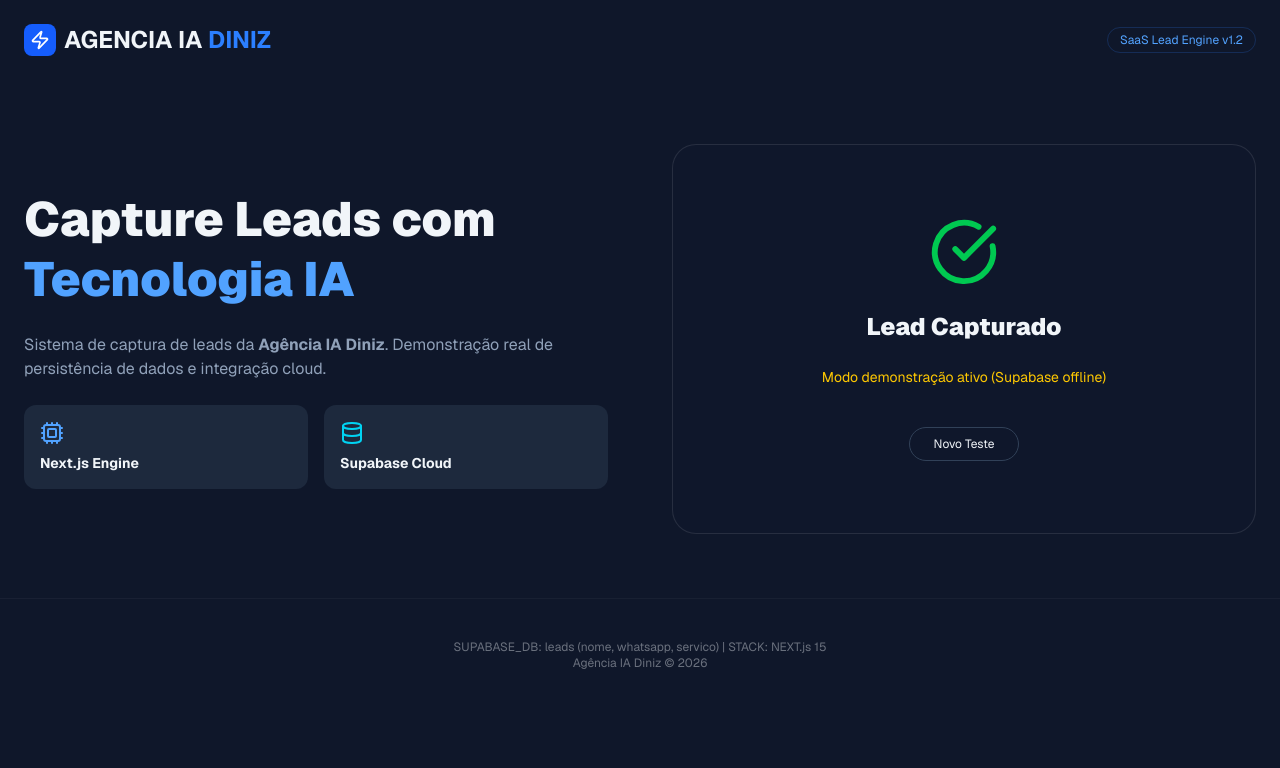
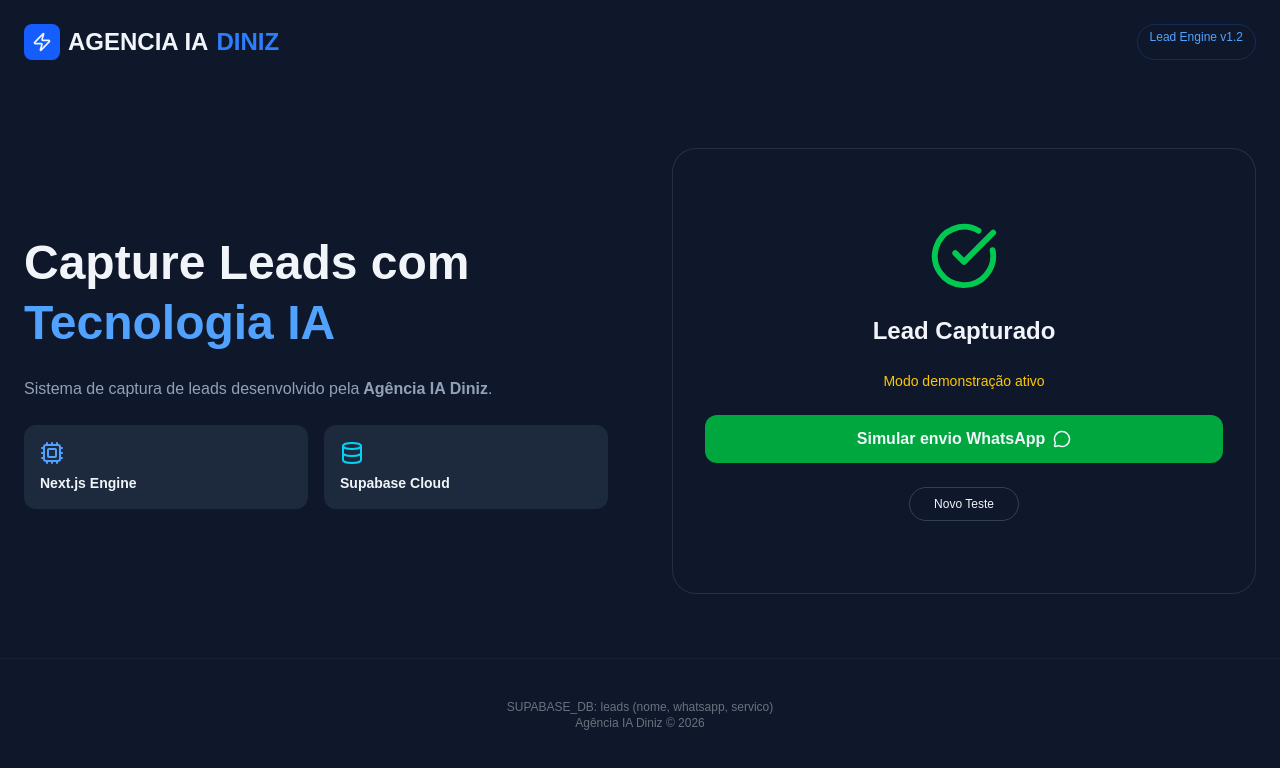
Before and after one commit to dinizdaniel284/agencia-lp-system, a Next.js app: page / in a window 1280 px wide. Both pictures are taken after typing "Sample", "Sample" into the empty fields and a click on the button "Testar Captura". Shown: the top 768 px of the page. Built offline with nearby package versions, Linux system fonts and the light colour scheme; no server answers.

Commit message:
feat: lead capture demo with supabase + whatsapp automation simulation

```diff
--- a/src/app/page.tsx
+++ b/src/app/page.tsx
@@ -2,13 +2,36 @@
 
 import { useState } from 'react'
 import { supabase } from '@/lib/supabase'
-import { CheckCircle, Zap, Database, Cpu, MousePointer2 } from 'lucide-react'
+import {
+  CheckCircle,
+  Zap,
+  Database,
+  Cpu,
+  MousePointer2,
+  MessageCircle
+} from 'lucide-react'
 
 export default function LandingPage() {
 
   const [loading, setLoading] = useState(false)
   const [enviado, setEnviado] = useState(false)
   const [modoDemo, setModoDemo] = useState(false)
+  const [nomeLead, setNomeLead] = useState("")
+
+  function abrirWhatsappDemo(nome: string) {
+
+    const mensagem = encodeURIComponent(
+      `Olá ${nome}, obrigado pelo contato!\n\n` +
+      `Esta é uma demonstração do sistema automático da Agência IA Diniz.\n\n` +
+      `Em produção este lead seria enviado automaticamente para o WhatsApp da empresa.`
+    )
+
+    const numeroFake = "5511999999999"
+
+    const url = `https://wa.me/${numeroFake}?text=${mensagem}`
+
+    window.open(url, "_blank")
+  }
 
   async function handleSubmit(e: React.FormEvent<HTMLFormElement>) {
 
@@ -24,17 +47,17 @@ export default function LandingPage() {
       pagina_id: "MVP_WORKANA_V1"
     }
 
+    setNomeLead(data.nome)
+
     try {
 
       const { error } = await supabase
         .from('leads')
         .insert([data])
 
-      if (error) {
-        throw error
-      }
+      if (error) throw error
 
-      console.log("✅ Lead salvo no Supabase:", data)
+      console.log("Lead salvo no Supabase:", data)
 
       setModoDemo(false)
       setEnviado(true)
@@ -43,20 +66,20 @@ export default function LandingPage() {
 
         alert(
           `🚀 AGENCIA IA DINIZ\n\n` +
-          `Lead registrado com sucesso no banco Supabase!\n\n` +
+          `Lead registrado no banco Supabase!\n\n` +
           `Nome: ${data.nome}\n` +
           `WhatsApp: ${data.whatsapp}\n\n` +
-          `Próxima etapa (produção):\n` +
-          `• Envio automático para CRM\n` +
-          `• Disparo WhatsApp\n` +
-          `• Pipeline de vendas`
+          `Fluxo real:\n` +
+          `• salvar no banco\n` +
+          `• enviar para CRM\n` +
+          `• notificar WhatsApp`
         )
 
       }, 400)
 
     } catch (error) {
 
-      console.warn("⚠️ Supabase offline — modo demonstração")
+      console.warn("Supabase offline - modo demo")
 
       setModoDemo(true)
       setEnviado(true)
@@ -65,11 +88,10 @@ export default function LandingPage() {
 
         alert(
           `🚀 DEMONSTRAÇÃO ATIVA\n\n` +
-          `Lead capturado localmente com sucesso!\n\n` +
+          `Lead capturado localmente!\n\n` +
           `Nome: ${data.nome}\n` +
           `WhatsApp: ${data.whatsapp}\n\n` +
-          `Obs: banco Supabase desativado neste ambiente demo.\n` +
-          `Em produção os dados seriam salvos automaticamente.`
+          `Banco Supabase desativado neste ambiente demo.`
         )
 
       }, 400)
@@ -77,37 +99,32 @@ export default function LandingPage() {
     }
 
     setLoading(false)
+
   }
 
   return (
 
-    <main className="min-h-screen bg-[#0f172a] text-slate-100 font-sans">
+    <main className="min-h-screen bg-[#0f172a] text-slate-100">
 
-      {/* Navbar */}
-
-      <nav className="p-6 flex justify-between items-center max-w-7xl mx-auto">
+      <nav className="p-6 flex justify-between max-w-7xl mx-auto">
 
         <div className="flex items-center gap-2 font-bold text-2xl">
 
-          <div className="bg-blue-600 p-1.5 rounded-lg text-white">
+          <div className="bg-blue-600 p-2 rounded-lg">
             <Zap size={20}/>
           </div>
 
-          <span>AGENCIA IA <span className="text-blue-500">DINIZ</span></span>
+          AGENCIA IA <span className="text-blue-500">DINIZ</span>
 
         </div>
 
         <span className="text-xs text-blue-400 border border-blue-500/20 px-3 py-1 rounded-full">
-          SaaS Lead Engine v1.2
+          Lead Engine v1.2
         </span>
 
       </nav>
 
-      {/* Conteúdo */}
-
       <div className="max-w-7xl mx-auto px-6 grid lg:grid-cols-2 gap-16 py-16 items-center">
-
-        {/* Texto */}
 
         <div className="space-y-6">
 
@@ -116,8 +133,8 @@ export default function LandingPage() {
           </h1>
 
           <p className="text-slate-400">
-            Sistema de captura de leads da <strong>Agência IA Diniz</strong>.
-            Demonstração real de persistência de dados e integração cloud.
+            Sistema de captura de leads desenvolvido pela
+            <strong> Agência IA Diniz</strong>.
           </p>
 
           <div className="grid grid-cols-2 gap-4">
@@ -136,8 +153,6 @@ export default function LandingPage() {
 
         </div>
 
-        {/* Form */}
-
         <div className="bg-slate-900 p-8 rounded-3xl border border-white/10">
 
           {!enviado ? (
@@ -152,7 +167,7 @@ export default function LandingPage() {
                 <input
                   name="nome"
                   required
-                  placeholder="Seu Nome"
+                  placeholder="Seu nome"
                   className="w-full bg-slate-800 border border-slate-700 p-4 rounded-xl"
                 />
 
@@ -165,7 +180,7 @@ export default function LandingPage() {
 
                 <button
                   disabled={loading}
-                  className="w-full bg-blue-600 hover:bg-blue-500 font-bold py-4 rounded-xl flex items-center justify-center gap-2"
+                  className="w-full bg-blue-600 hover:bg-blue-500 py-4 rounded-xl font-bold flex items-center justify-center gap-2"
                 >
 
                   {loading ? "Processando..." :
@@ -179,6 +194,7 @@ export default function LandingPage() {
                 </button>
 
               </form>
+
             </>
 
           ) : (
@@ -191,26 +207,34 @@ export default function LandingPage() {
                 Lead Capturado
               </h2>
 
-              {modoDemo ? (
+              {modoDemo ?
 
                 <p className="text-yellow-400 text-sm">
-                  Modo demonstração ativo (Supabase offline)
+                  Modo demonstração ativo
                 </p>
 
-              ) : (
+                :
 
                 <p className="text-green-400 text-sm">
-                  Lead sincronizado com Supabase Cloud
+                  Lead sincronizado com Supabase
                 </p>
 
-              )}
+              }
+
+              <button
+                onClick={() => abrirWhatsappDemo(nomeLead)}
+                className="w-full bg-green-600 hover:bg-green-500 py-3 rounded-xl font-bold flex items-center justify-center gap-2"
+              >
+                Simular envio WhatsApp
+                <MessageCircle size={18}/>
+              </button>
 
               <button
                 onClick={() => {
                   setEnviado(false)
                   setModoDemo(false)
                 }}
-                className="mt-4 px-6 py-2 border border-slate-700 rounded-full text-xs"
+                className="text-xs border border-slate-700 px-6 py-2 rounded-full"
               >
                 Novo Teste
               </button>
@@ -223,11 +247,9 @@ export default function LandingPage() {
 
       </div>
 
-      {/* Footer */}
-
       <footer className="text-center text-xs opacity-40 py-10 border-t border-white/10">
 
-        SUPABASE_DB: leads (nome, whatsapp, servico) | STACK: NEXT.js 15
+        SUPABASE_DB: leads (nome, whatsapp, servico)
 
         <br/>
 
@@ -238,4 +260,4 @@ export default function LandingPage() {
     </main>
 
   )
-          }
+      }
```
